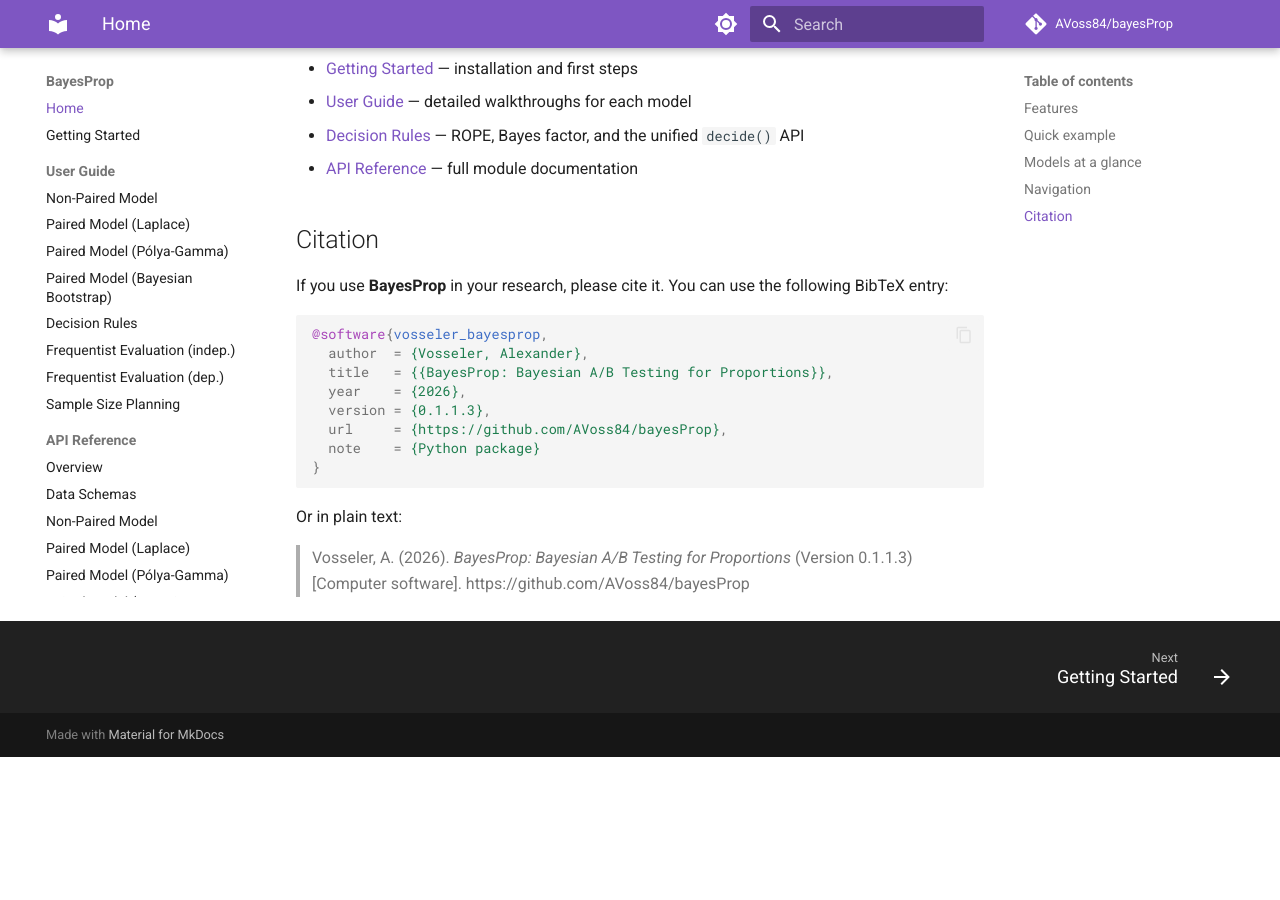
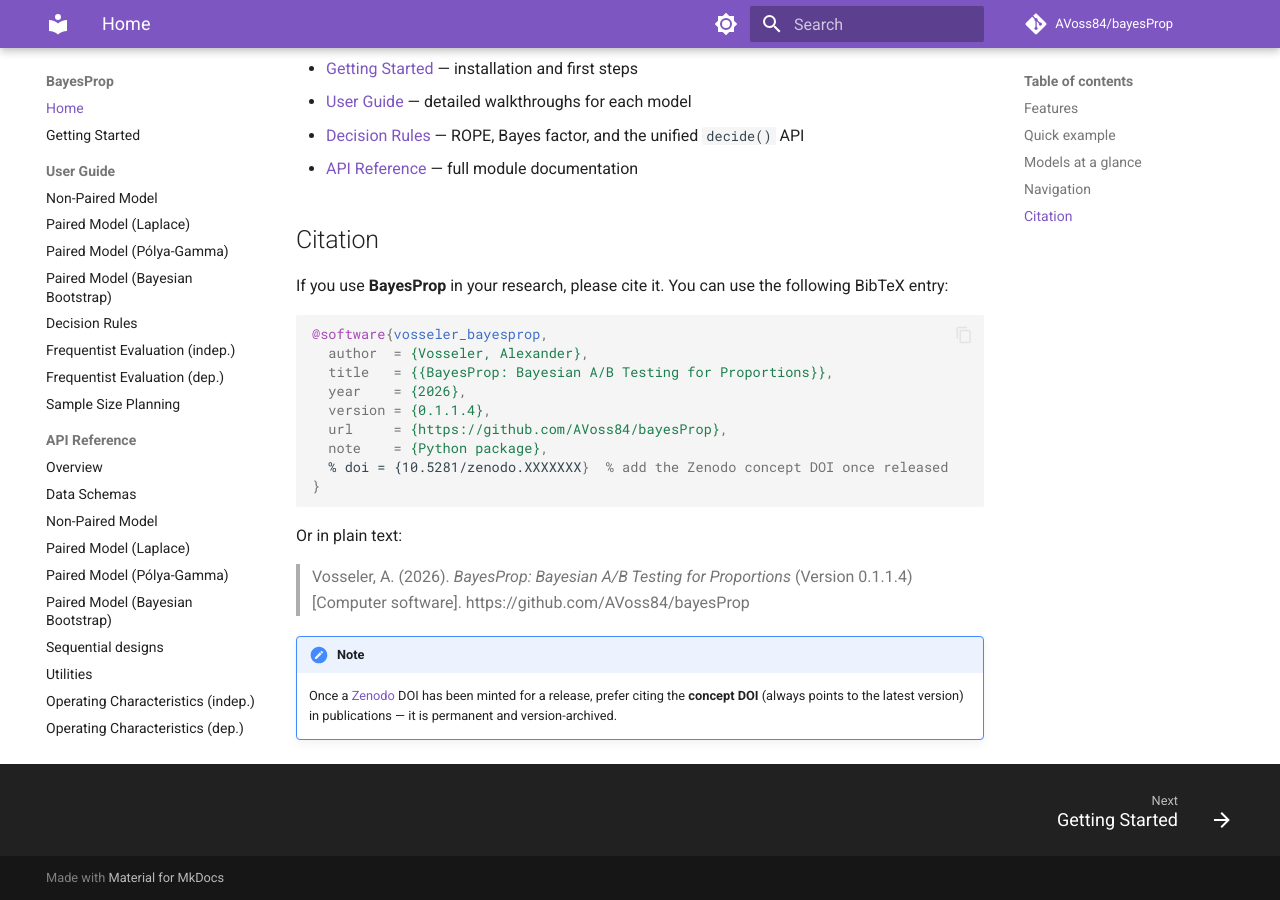
Before and after one commit to AVoss84/bayesProp, an MkDocs documentation site: the page built from docs/mkdocs/docs/index.md, in a window 1280 px wide and 900 px high, scrolled down 2131 px. Built offline with MkDocs 1.6.1 and Material for MkDocs 9.7.7, drawn with Linux system fonts in a browser that asks for light colours; comment, search, counter and statistics services are not loaded; before the commit the page ends 2888 px from its top, so only the background shows below that.

Commit message:
publish release for DOI

````diff
--- a/docs/mkdocs/docs/index.md
+++ b/docs/mkdocs/docs/index.md
@@ -65,12 +65,16 @@
   author  = {Vosseler, Alexander},
   title   = {{BayesProp: Bayesian A/B Testing for Proportions}},
   year    = {2026},
-  version = {0.1.1.3},
+  version = {0.1.1.4},
   url     = {https://github.com/AVoss84/bayesProp},
-  note    = {Python package}
+  note    = {Python package},
+  % doi = {10.5281/zenodo.XXXXXXX}  % add the Zenodo concept DOI once released
 }
 ```
 
 Or in plain text:
 
-> Vosseler, A. (2026). *BayesProp: Bayesian A/B Testing for Proportions* (Version 0.1.1.3) [Computer software]. https://github.com/AVoss84/bayesProp
+> Vosseler, A. (2026). *BayesProp: Bayesian A/B Testing for Proportions* (Version 0.1.1.4) [Computer software]. https://github.com/AVoss84/bayesProp
+
+!!! note
+    Once a [Zenodo](https://zenodo.org) DOI has been minted for a release, prefer citing the **concept DOI** (always points to the latest version) in publications — it is permanent and version-archived.
--- a/pyproject.toml
+++ b/pyproject.toml
@@ -4,7 +4,7 @@
 
 [project]
 name = "BayesProp"
-version = "0.1.1.3"
+version = "0.1.1.4"
 description = "Bayesian A/B testing for proportions"
 readme = "README.md"
 requires-python = ">=3.13"
````
Also changed, not shown: .zenodo.json (added), CHANGELOG.md, README.md, 1 other file.
